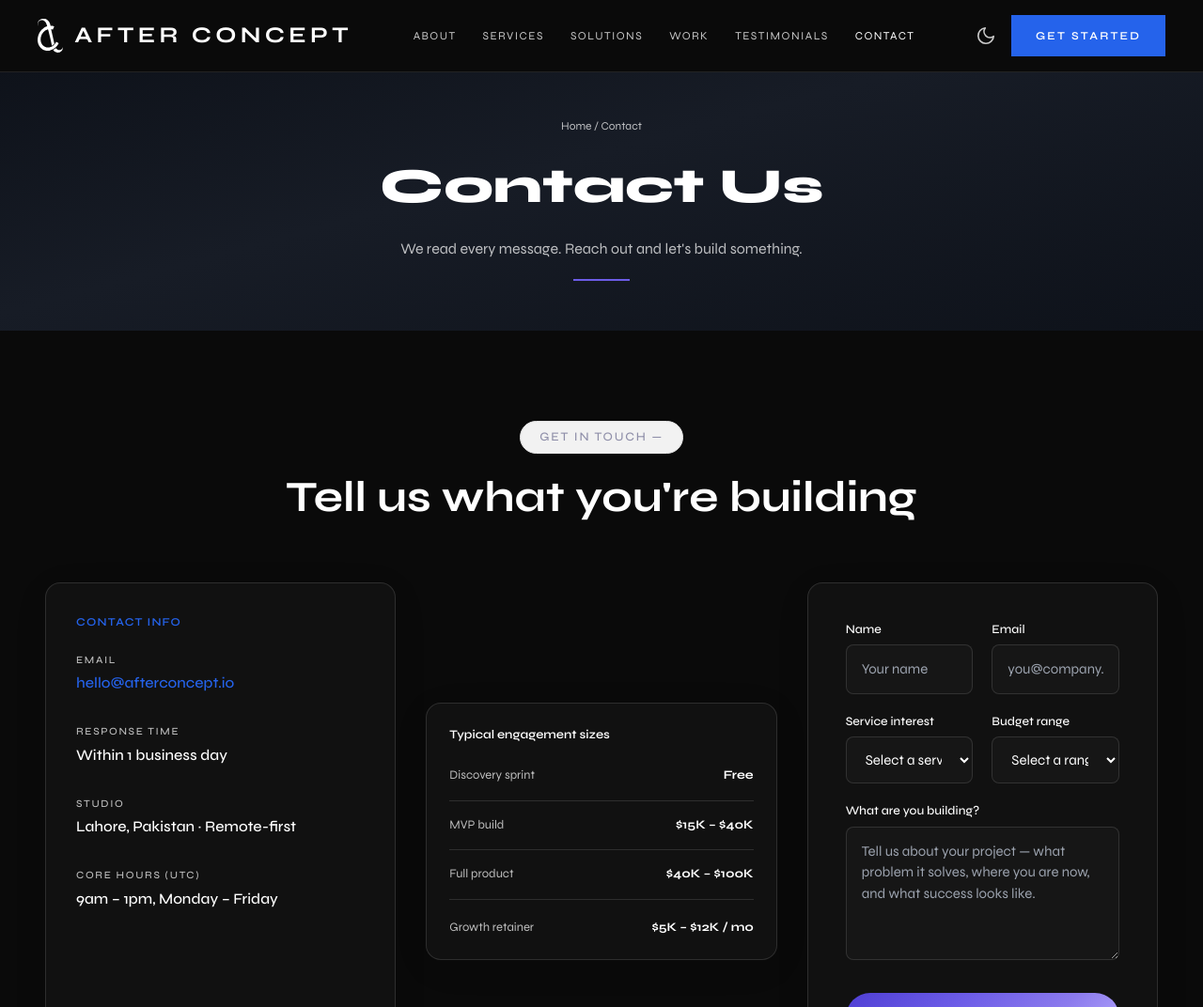
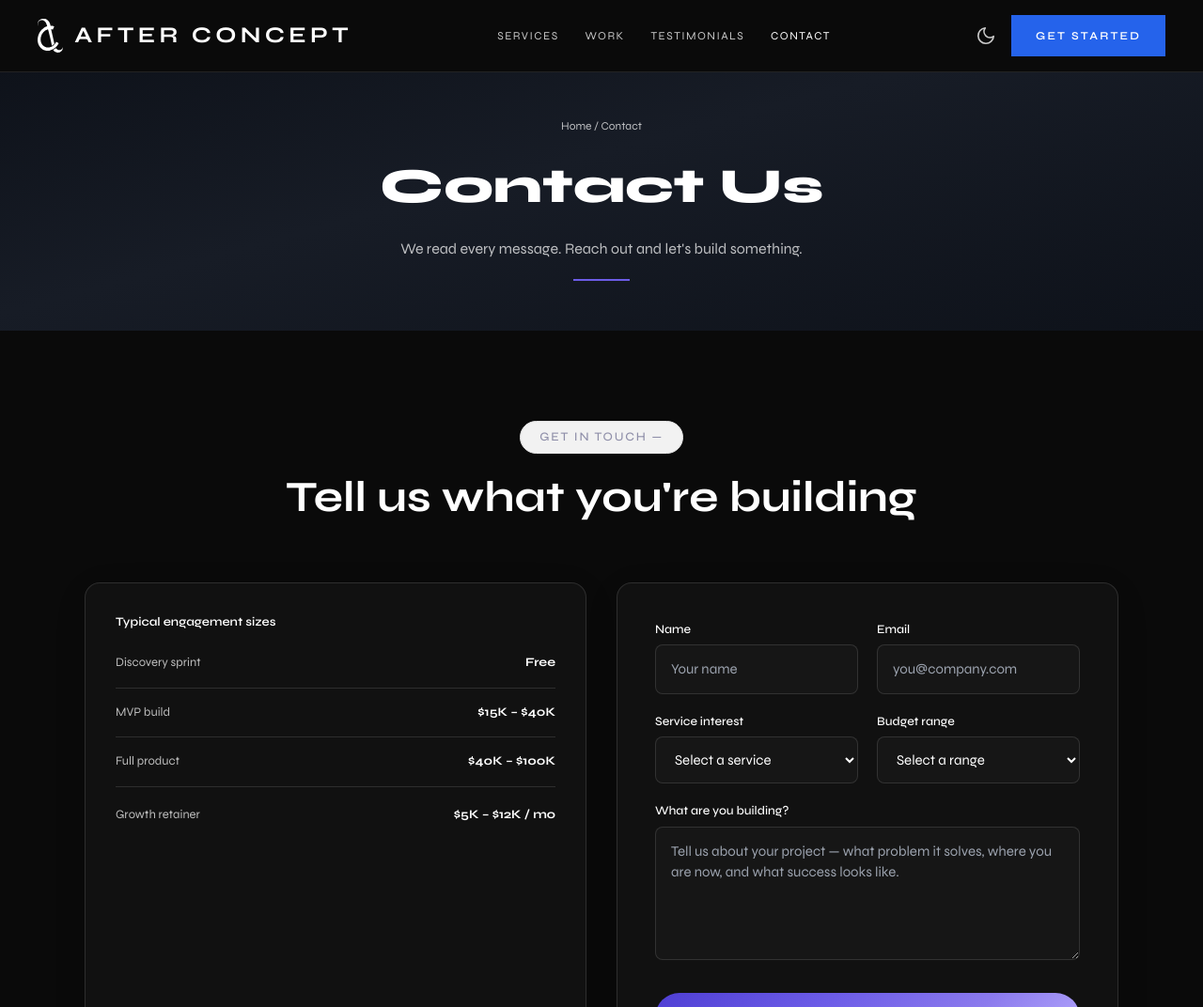
Before and after one commit to uzairr/after-concept-website, a Next.js app: page /contact in a window 1280 px wide. Shown: the top 1072 px of the page at 94% size. Built offline with nearby package versions, Linux system fonts and the light colour scheme.

Commit message:
`Updated various components and constants to remove unused imports and code`

```diff
--- a/components/layout/Footer.tsx
+++ b/components/layout/Footer.tsx
@@ -1,7 +1,6 @@
 "use client";
 
 import React, { useState, useEffect } from 'react';
-import Image from 'next/image';          // ← Added this
 import Link from 'next/link';
 import {
   FaBolt, FaCode, FaMicrochip,
@@ -25,6 +24,10 @@ export default function Footer() {
     return () => observer.disconnect();
   }, []);
 
+  if (!mounted) {
+    return <footer className="border-t py-16 px-6 bg-slate-50 border-slate-200 text-slate-900" suppressHydrationWarning />;
+  }
+
   return (
     <footer
       className={`
@@ -33,7 +36,6 @@ export default function Footer() {
           ? 'bg-[#061529] border-[#1e3a5f] text-white'
           : 'bg-slate-50 border-slate-200 text-slate-900'}
       `}
-      style={{ opacity: mounted ? 1 : 0, transition: 'opacity 0.3s ease' }}
     >
       <div className="max-w-[1280px] mx-auto">
         {/* Footer Grid */}
@@ -45,15 +47,12 @@ export default function Footer() {
               {/*
                 LOGO PLACEHOLDER:
                 Replace the src below with your own image URL or import.
+                e.g. src="/logo.png" or src={myLogo}
               */}
-              <Image
+              <img
                 src={isDark ? '/images/brand/AC_LogoWhite.svg' : '/images/brand/AC_LogoBlack.svg'}
                 alt="After Concept Logo"
                 className="h-10 w-auto object-contain"
-                width={160}
-                height={40}
-                unoptimized
-                priority
                 onError={(e) => {
                   (e.target as HTMLImageElement).style.display = 'none';
                 }}
@@ -76,7 +75,6 @@ export default function Footer() {
             isDark={isDark}
             links={[
               { name: 'Home', href: '/' },
-              { name: 'About', href: '/about' },
               { name: 'Services', href: '/services' },
               { name: 'Work', href: '/work' },
               { name: 'Contact', href: '/contact' },
@@ -112,6 +110,9 @@ export default function Footer() {
               Connect
             </h3>
             <div className={`flex flex-col gap-3 text-sm transition-colors duration-500 ${isDark ? 'text-slate-400' : 'text-slate-500'}`}>
+              <div className="flex items-center gap-2">
+                <FaBolt /> 9am – 1pm, Monday – Friday
+              </div>
               <a
                 href="mailto:afterconcept786@gmail.com"
                 className="flex items-center gap-2 text-blue-500 hover:text-blue-400 transition-colors duration-300"
@@ -126,10 +127,10 @@ export default function Footer() {
               </div>
             </div>
 
-            {/* Social Icons */}
+            {/* Social Icons — LinkedIn, Instagram & Facebook */}
             <div className="flex gap-3 mt-6">
               <a
-                href="https://www.linkedin.com/company/afterrconcept"
+                href="https://www.linkedin.com/company/afterrconcept"   /* ← replace with your LinkedIn URL */
                 target="_blank"
                 rel="noopener noreferrer"
                 aria-label="LinkedIn"
@@ -143,7 +144,7 @@ export default function Footer() {
                 <FaLinkedinIn />
               </a>
               <a
-                href="https://instagram.com/"
+                href="https://instagram.com/"   /* ← replace with your Instagram URL */
                 target="_blank"
                 rel="noopener noreferrer"
                 aria-label="Instagram"
@@ -157,7 +158,7 @@ export default function Footer() {
                 <FaInstagram />
               </a>
               <a
-                href="https://facebook.com/"
+                href="https://facebook.com/"   /* ← replace with your Facebook URL */
                 target="_blank"
                 rel="noopener noreferrer"
                 aria-label="Facebook"
--- a/components/sections/ContactPageClient.tsx
+++ b/components/sections/ContactPageClient.tsx
@@ -1,10 +1,9 @@
 "use client";
 
-import React, { useState } from 'react';
 import Image from "next/image";
+import { useState } from "react";
 import { AnimatePresence, motion } from "framer-motion";
 import { picsumImage } from "@/lib/images";
-
 /*
 import {
   GitHubIcon,
@@ -45,6 +44,38 @@ const faqs: FaqItem[] = [
   },
 ];
 
+/*
+function InfoIcon({ children }: { children: ReactNode }) {
+  return (
+    <span className="flex h-10 w-10 items-center justify-center rounded-full bg-theme-accent/10 text-theme-accent">
+      {children}
+    </span>
+  );
+}
+
+function SocialButton({
+  href,
+  label,
+  icon,
+}: {
+  href: string;
+  label: string;
+  icon: ReactNode;
+}) {
+  return (
+    <a
+      href={href}
+      target="_blank"
+      rel="noopener noreferrer"
+      aria-label={label}
+      className="inline-flex h-9 w-9 items-center justify-center rounded-full border border-line text-muted transition-colors duration-200 hover:border-theme-accent hover:bg-theme-accent/10 hover:text-theme-accent"
+    >
+      {icon}
+    </a>
+  );
+}
+*/
+
 export default function ContactPageClient() {
   const [sent, setSent] = useState(false);
   const [openFaq, setOpenFaq] = useState(0);
@@ -60,49 +91,12 @@ export default function ContactPageClient() {
           </h2>
         </div>
 
-        {/* 3-Column Layout grid */}
-        <div className="mx-auto grid w-full max-w-[1400px] grid-cols-1 gap-8 lg:grid-cols-3 items-stretch">
+        {/* 2-Column Layout grid */}
+        <div className="mx-auto grid w-full max-w-[1100px] grid-cols-1 gap-8 lg:grid-cols-2 items-stretch">
 
-          {/* Left Column Box: Main Contact Details Card */}
+          {/* Left Column Box: Pricing only */}
           <div className="rounded-2xl bg-theme-surface p-6 sm:p-8 shadow-[0_8px_40px_rgba(0,0,0,0.06)] border border-line flex flex-col justify-between h-full">
             <div>
-              <p className="font-sans text-[12px] font-semibold uppercase tracking-[0.1em] text-theme-accent mb-6">Contact Info</p>
-
-              <div className="space-y-8">
-                <div>
-                  <p className="font-sans text-[11px] font-medium uppercase tracking-[0.15em] text-muted">Email</p>
-                  <a href="mailto:hello@afterconcept.io" className="mt-1 block font-sans text-[16px] font-medium text-theme-accent hover:underline">
-                    hello@afterconcept.io
-                  </a>
-                </div>
-
-                <div>
-                  <p className="font-sans text-[11px] font-medium uppercase tracking-[0.15em] text-muted">Response Time</p>
-                  <p className="mt-1 font-sans text-[16px] font-medium text-foreground">
-                    Within 1 business day
-                  </p>
-                </div>
-
-                <div>
-                  <p className="font-sans text-[11px] font-medium uppercase tracking-[0.15em] text-muted">Studio</p>
-                  <p className="mt-1 font-sans text-[16px] font-medium text-foreground">
-                    Lahore, Pakistan · Remote-first
-                  </p>
-                </div>
-
-                <div>
-                  <p className="font-sans text-[11px] font-medium uppercase tracking-[0.15em] text-muted">Core Hours (UTC)</p>
-                  <p className="mt-1 font-sans text-[16px] font-medium text-foreground">
-                    9am – 1pm, Monday – Friday
-                  </p>
-                </div>
-              </div>
-            </div>
-          </div>
-
-          {/* Center Column Box: Pricing Card (Vertically Centered) */}
-          <div className="flex items-center justify-center h-full">
-            <div className="rounded-2xl bg-theme-surface p-5 sm:p-6 shadow-[0_8px_40px_rgba(0,0,0,0.06)] border border-line w-full">
               <p className="font-sans text-[13px] font-semibold text-foreground">Typical engagement sizes</p>
               <div className="mt-6 space-y-4">
                 <div className="flex justify-between border-b border-line pb-4">
--- a/lib/constants.ts
+++ b/lib/constants.ts
@@ -21,7 +21,6 @@ export type NavItem = {
 
 export const navItems: NavItem[] = [
   { href: "/", label: "Home" },
-  { href: "/about", label: "About" },
   { href: "/services", label: "Services" },
   { href: "/work", label: "Work" },
   { href: "/#testimonials", label: "Testimonials" },
--- a/lib/header-nav.ts
+++ b/lib/header-nav.ts
@@ -17,9 +17,7 @@ export type HeaderNavLink = {
 
 /** Desktop order mirrors reference; Solutions → /services until dedicated page exists */
 export const headerNavDesktop: HeaderNavLink[] = [
-  { label: "About", href: "/about" },
   { label: "Services", href: "/services" },
-  { label: "Solutions", href: "/services" },
   { label: "Work", href: "/work" },
   { label: "Testimonials", href: "/#testimonials" },
   { label: "Contact", href: "/contact" },
@@ -28,9 +26,7 @@ export const headerNavDesktop: HeaderNavLink[] = [
 /** Mobile drawer — includes Services + Solutions; no Industries on main site */
 export const headerNavMobile: HeaderNavLink[] = [
   { label: "Home", href: "/" },
-  { label: "About", href: "/about" },
   { label: "Services", href: "/services" },
-  { label: "Solutions", href: "/services" },
   { label: "Work", href: "/work" },
   { label: "Testimonials", href: "/#testimonials" },
   { label: "Contact", href: "/contact" },
```
